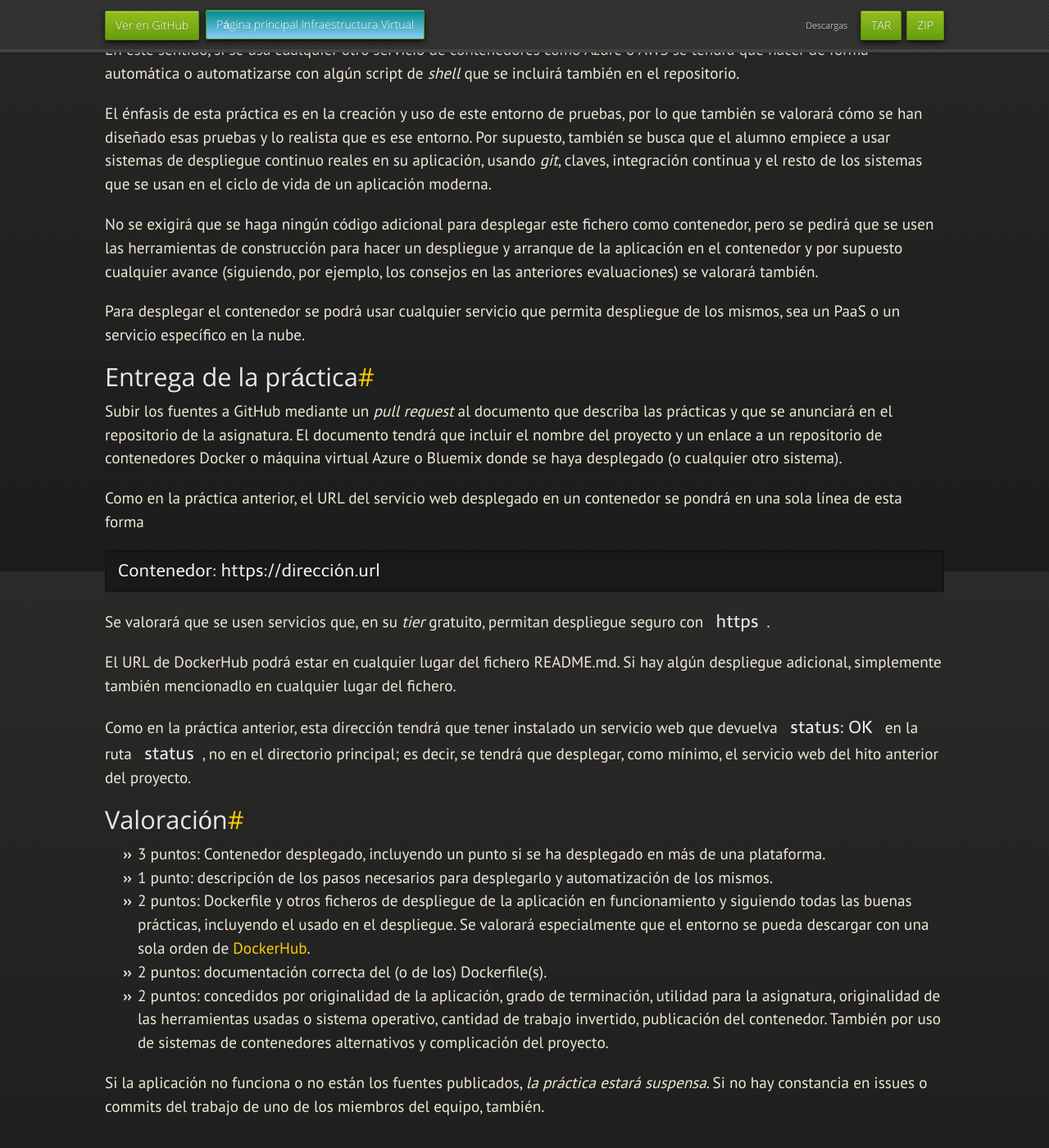
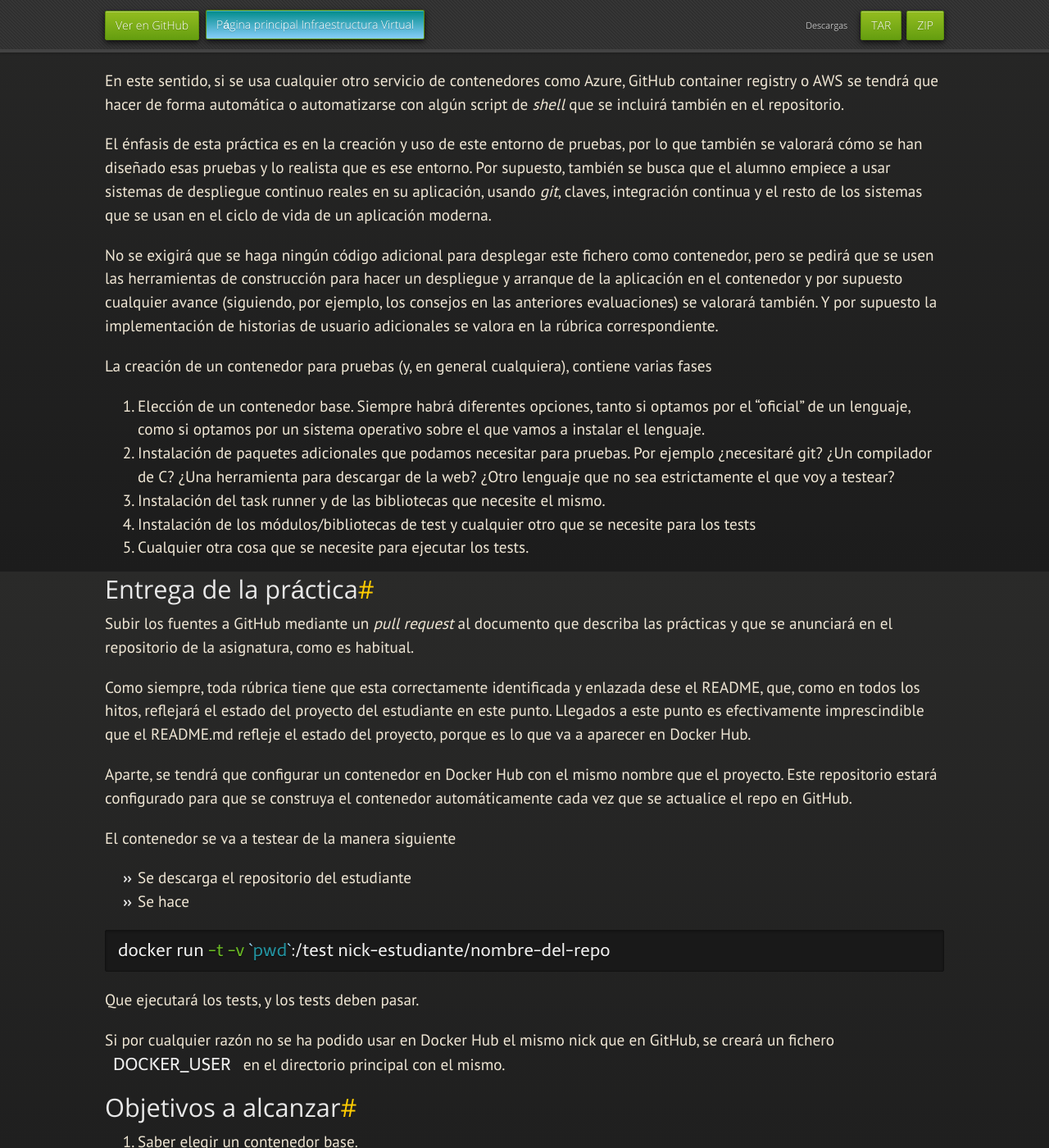
Before and after one commit to JJ/IV, a Jekyll site: the page built from documentos/proyecto/5.Docker.md, in a window 1280 px wide and 1400 px high, scrolled down 1103 px. Shown: the whole window at 82% size. Built offline with Jekyll 4.4.1, drawn with Linux system fonts in a browser that asks for light colours; nearby versions of some CDN libraries; some web fonts are replaced; our own code applies the rules of GitHub Pages for plain Markdown files; some of the changed text lies outside the part shown.

Commit message:
Sync documentos/proyecto/5.Docker.md de master a gh-pages

````diff
--- a/documentos/proyecto/5.Docker.md
+++ b/documentos/proyecto/5.Docker.md
@@ -3,48 +3,46 @@
 
 
 ---
-# Quinto hito: Contenedores para un microservicio
+# Objetivo 5: Creación de un contenedor para pruebas
 
-Descripción
------------------
+## Descripción
 
-Un contenedor es una de las formas estándar hoy en día para desplegar
-un microservicio en la nube.
+Un contenedor es una de las formas estándar hoy en día para crear
+despliegues repetibles de cualquier tipo de aplicación, desde test a
+microservicios.
 En esta práctica se trata de diseñar, usando Docker, un contenedor o
-contenedores con el que se pueda probar y desplegar fácilmente la
-aplicación que se está diseñando.
+contenedores con el que se puedan ejecutar fácilmente los tests
+unitarios sobre la aplicación que se está diseñando.
 
-Prerrequisitos
---------------------
+## Prerrequisitos
 
-* Haber alcanzado el 70% de los objetivos de las sesiones hasta este hito. En
-el caso de que no se haya hecho, no se calificará este hito del
-proyecto.
+* Haber superado el [hito anterior](2.Tests).
 
-* Haber superado el [hito anterior](4.PaaS).
-
-Explicación
-----------------
+## Explicación
 
 El principal objetivo del uso de Docker u otra infraestructura de
 contenedores es aislar la ejecución de una aplicación de forma que sea
 mucho más fácil desplegarla, incluyendo los datos y el estado en el
 que se encuentre en un momento determinado; también permite crear
 fácilmente infraestructuras que se pueden reproducir en cualquier
-instalación en la nube. Además de usarse para entorno de prueba, se
+servicio o proveedor en la nube. Además de usarse para entorno de prueba, se
 puede usar también como entorno de producción, en caso necesario, por
 ejemplo, *taperizando* la aplicación de forma que se pueda desplegar
 con seguridad en cualquier entorno IaaS donde esté instalado un gestor
 de contenedores o permita directamente el despliegue de
-contenedores. De hecho, los PaaS usan docker (o algún tipo de
+contenedores. De hecho, los PaaS usan Docker (o algún tipo de
 infraestructura similar) para crear contenedores con los que se
-ejecutan las aplicaciones.
+ejecutan las aplicaciones. En este hito, sin embargo, nos vamos a
+centrar en la creación de entornos de prueba, ya que la mayoría de los
+servicios de integración continua permiten usarlos; el tener en este
+paso ya listo un entorno de prueba desplegable permite, en los
+siguientes pasos, usarlos directamente para configurarlos.
 
-El objetivo secundario es el que el alumno tenga instaladas las
-herramientas necesarias para trabajar con Docker; también en qué casos
-conviene usarlas por motivos de seguridad o de conveniencia. Estas herramientas se
-añadirán a la panoplia de un administrador que al terminar
-la asignatura tendría que tener el alumno.
+El objetivo secundario es el que el alumno tenga instaladas las herramientas
+necesarias para trabajar con Docker; también en qué casos conviene usarlas por
+motivos de seguridad o de conveniencia. Estas herramientas se añadirán a la
+panoplia de un administrador que al terminar la asignatura tendría que tener el
+alumno.
 
 Todavía cabe un objetivo terciario, y es que entienda como se
 empaquetan las aplicaciones para su distribución usando esta
@@ -52,7 +50,9 @@
 
 Para los fines del proyecto y objetivos de la asignatura, lo
 importante es que la creación de ese entorno de pruebas sea
-*reproducible*. No bastará mostrar que el entorno funciona, sino que
+*reproducible*, por eso se requiere del estudiante el diseño de un
+Dockerfile, que además tendrá que subir a un repositorio público. No
+bastará mostrar que el entorno funciona, sino que
 habrá que crear una serie de scripts tales que, en una instalación
 determinada sin el contenedor o jaula, se pueda crear fácilmente ese
 entorno *y* reproducir la aplicación que se va a probar. Generalmente,
@@ -61,72 +61,77 @@
 correspondiente.
 
 En este sentido, si se usa cualquier otro servicio de contenedores
-como Azure o AWS se tendrá que hacer de forma automática o
-automatizarse con algún script de *shell* que se incluirá también en
-el repositorio.
+como Azure, GitHub container registry o AWS se tendrá que hacer de
+forma automática o automatizarse con algún script de *shell* que se
+incluirá también en el repositorio.
 
 El énfasis de esta práctica es en la creación y uso de este entorno de
 pruebas, por lo que también se valorará cómo se han diseñado esas
 pruebas y lo realista que es ese entorno. Por supuesto, también se
-busca que el alumno empiece a usar sistemas de despliegue continuo reales en su
-aplicación, usando *git*, claves, integración continua y el resto de
-los sistemas que se usan en el ciclo de vida de un aplicación moderna.
+busca que el alumno empiece a usar sistemas de despliegue continuo
+reales en su aplicación, usando *git*, claves, integración continua y
+el resto de los sistemas que se usan en el ciclo de vida de un
+aplicación moderna.
 
 No se exigirá que se haga ningún código adicional para desplegar este
 fichero como contenedor, pero se pedirá que se usen las herramientas
 de construcción para hacer un despliegue y arranque de la aplicación
 en el contenedor y por supuesto cualquier avance (siguiendo, por
 ejemplo, los consejos en las anteriores evaluaciones) se valorará
-también.
+también. Y por supuesto la implementación de historias de usuario
+adicionales se valora en la rúbrica correspondiente.
 
-Para desplegar el contenedor se podrá usar cualquier servicio que
-permita despliegue de los mismos, sea un PaaS o un servicio específico
-en la nube.
+La creación de un contenedor para pruebas (y, en general cualquiera),
+contiene varias fases
 
-Entrega de la práctica
---------------------------------
+1. Elección de un contenedor base. Siempre habrá diferentes opciones,
+   tanto si optamos por el "oficial" de un lenguaje, como si optamos
+   por un sistema operativo sobre el que vamos a instalar el lenguaje.
+2. Instalación de paquetes adicionales que podamos necesitar para
+   pruebas. Por ejemplo ¿necesitaré git? ¿Un compilador de C? ¿Una
+   herramienta para descargar de la web? ¿Otro lenguaje que no sea
+   estrictamente el que voy a testear?
+3. Instalación del task runner y de las bibliotecas que necesite el
+   mismo.
+4. Instalación de los módulos/bibliotecas de test y cualquier otro que
+   se necesite para los tests
+5. Cualquier otra cosa que se necesite para ejecutar los tests.
+
+## Entrega de la práctica
 
 Subir los fuentes a GitHub mediante un *pull request* al documento que
 describa las prácticas y que se anunciará en el repositorio de la
-asignatura. El documento tendrá que incluir el nombre del proyecto y
-un enlace a un repositorio de contenedores Docker o máquina virtual
-Azure o Bluemix donde se haya desplegado (o cualquier otro sistema).
+asignatura, como es habitual.
 
-Como en la práctica anterior, el URL del servicio web desplegado en un contenedor se pondrá en una sola línea de esta forma
+Como siempre, toda rúbrica tiene que esta correctamente identificada y
+enlazada dese el README, que, como en todos los hitos, reflejará el
+estado del proyecto del estudiante en este punto. Llegados a este
+punto es efectivamente imprescindible que el README.md refleje el
+estado del proyecto, porque es lo que va a aparecer en Docker Hub.
 
-	Contenedor: https://dirección.url
+Aparte, se tendrá que configurar un contenedor en Docker Hub con el
+mismo nombre que el proyecto. Este repositorio estará configurado para
+que se construya el contenedor automáticamente cada vez que se
+actualice el repo en GitHub.
 
-Se valorará que se usen servicios que, en su *tier* gratuito, permitan
-despliegue seguro con `https`.
+El contenedor se va a testear de la manera siguiente
 
-El URL de DockerHub podrá estar en cualquier lugar del fichero
-README.md. Si hay algún despliegue adicional, simplemente también
-mencionadlo en cualquier lugar del fichero.
+* Se descarga el repositorio del estudiante
+* Se hace
 
-Como en la práctica anterior, esta dirección tendrá que tener
-instalado un servicio web que devuelva `status: OK` en la ruta
-`status`, no en el directorio principal; es decir, se
-tendrá que desplegar, como mínimo, el servicio web del hito anterior
-del proyecto.
+```shell
+docker run -t -v `pwd`:/test nick-estudiante/nombre-del-repo
+```
 
-Valoración
---------------
+Que ejecutará los tests, y los tests deben pasar.
 
-* 3 puntos: Contenedor desplegado, incluyendo un punto si se ha
-  desplegado en más de una plataforma.
-* 1 punto: descripción de los pasos necesarios para desplegarlo y
-  automatización de los mismos.
-* 2 puntos: Dockerfile y otros ficheros de despliegue de la aplicación
-  en funcionamiento y siguiendo todas las buenas prácticas, incluyendo el usado en el despliegue. Se valorará
-  especialmente que el entorno se pueda descargar con una sola orden
-  de [DockerHub](http://hub.docker.com).
-* 2 puntos: documentación correcta del (o de los) Dockerfile(s).
-* 2 puntos: concedidos por originalidad de la aplicación, grado de
-  terminación, utilidad para la asignatura, originalidad de las
-  herramientas usadas o sistema operativo, cantidad de trabajo
-  invertido, publicación del contenedor. También por uso de sistemas
-  de contenedores alternativos y complicación del proyecto.
+Si por cualquier razón no se ha podido usar en Docker Hub el mismo
+nick que en GitHub, se creará un fichero `DOCKER_USER` en el
+directorio principal con el mismo.
 
-Si la aplicación no funciona o no están los fuentes publicados, *la
-  práctica estará suspensa*. Si no hay constancia en issues o commits
-  del trabajo de uno de los miembros del equipo, también.
+## Objetivos a alcanzar
+
+1. Saber elegir un contenedor base.
+2. Crear correctamente un contenedor para testear, que haga uso de los gestores
+   de tareas y funcione correctamente.
+3. Automatizar la actualización del contenedor en Docker Hub y/o otro registro.
````
